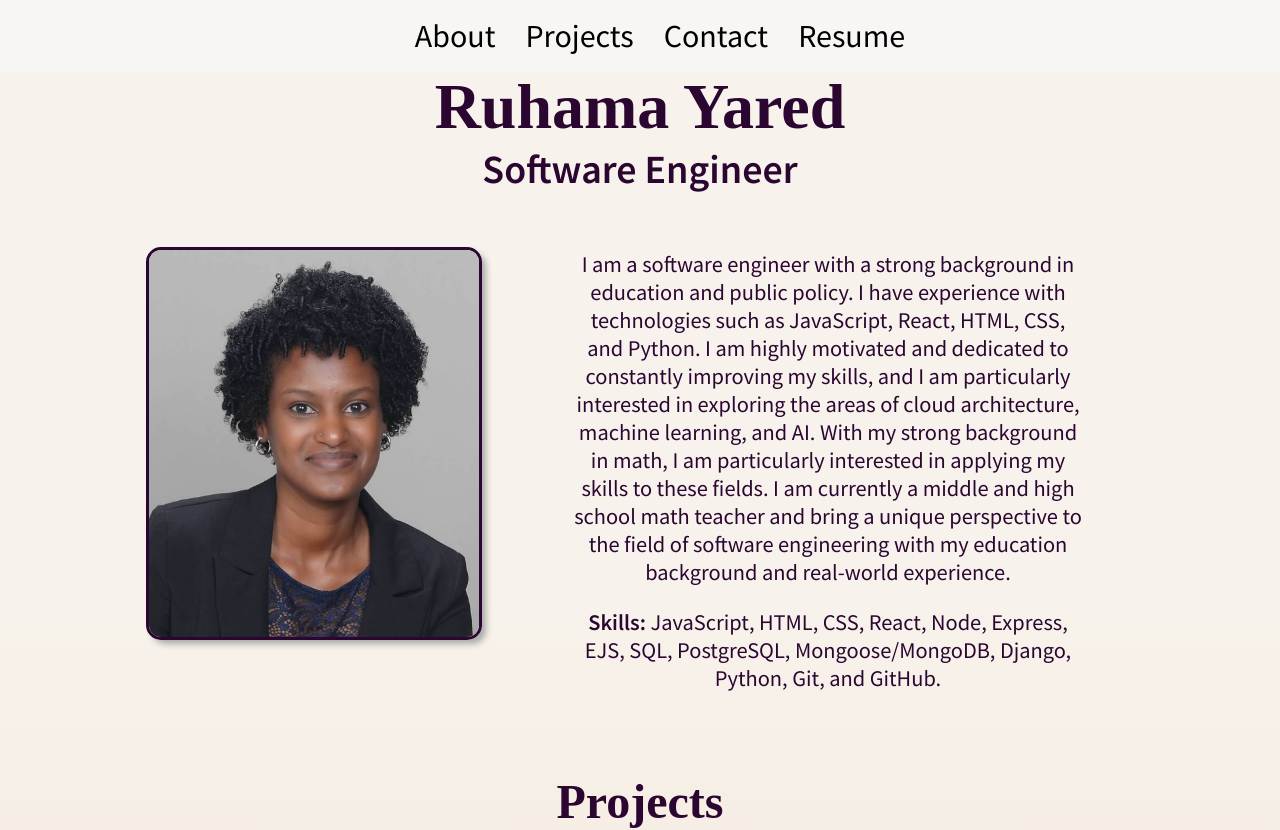
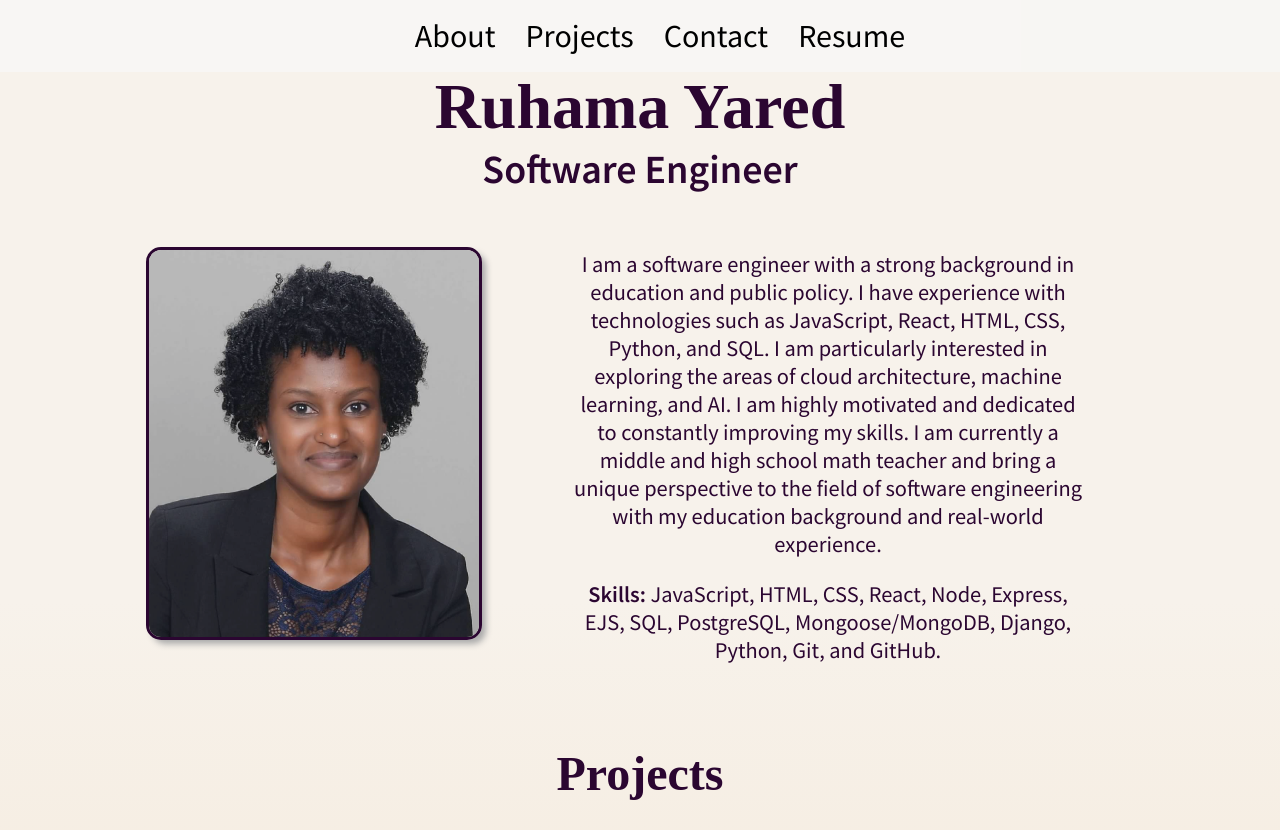
Before and after one commit to ruhamayared/portfolio-v1, a React (Create React App) app: page / in a window 1280 px wide. Shown: the top 830 px of the page. Built offline with nearby package versions, Linux system fonts and the light colour scheme; a web font is replaced by a local one.

Commit message:
update bio

```diff
--- a/src/components/bio.jsx
+++ b/src/components/bio.jsx
@@ -14,7 +14,7 @@ function Bio() {
         </div>
         <div className="bio-skills">
           <p>
-          I am a software engineer with a strong background in education and public policy. I have experience with technologies such as JavaScript, React, HTML, CSS, and Python. I am highly motivated and dedicated to constantly improving my skills, and I am particularly interested in exploring the areas of cloud architecture, machine learning, and AI. With my strong background in math, I am particularly interested in applying my skills to these fields. I am currently a middle and high school math teacher and bring a unique perspective to the field of software engineering with my education background and real-world experience.
+          I am a software engineer with a strong background in education and public policy. I have experience with technologies such as JavaScript, React, HTML, CSS, Python, and SQL. I am particularly interested in exploring the areas of cloud architecture, machine learning, and AI. I am highly motivated and dedicated to constantly improving my skills. I am currently a middle and high school math teacher and bring a unique perspective to the field of software engineering with my education background and real-world experience.
           </p>
           <p>
             <span>Skills: </span>JavaScript, HTML, CSS, React, Node, Express, EJS, SQL, PostgreSQL, Mongoose/MongoDB, Django, Python, Git, and GitHub.
```
